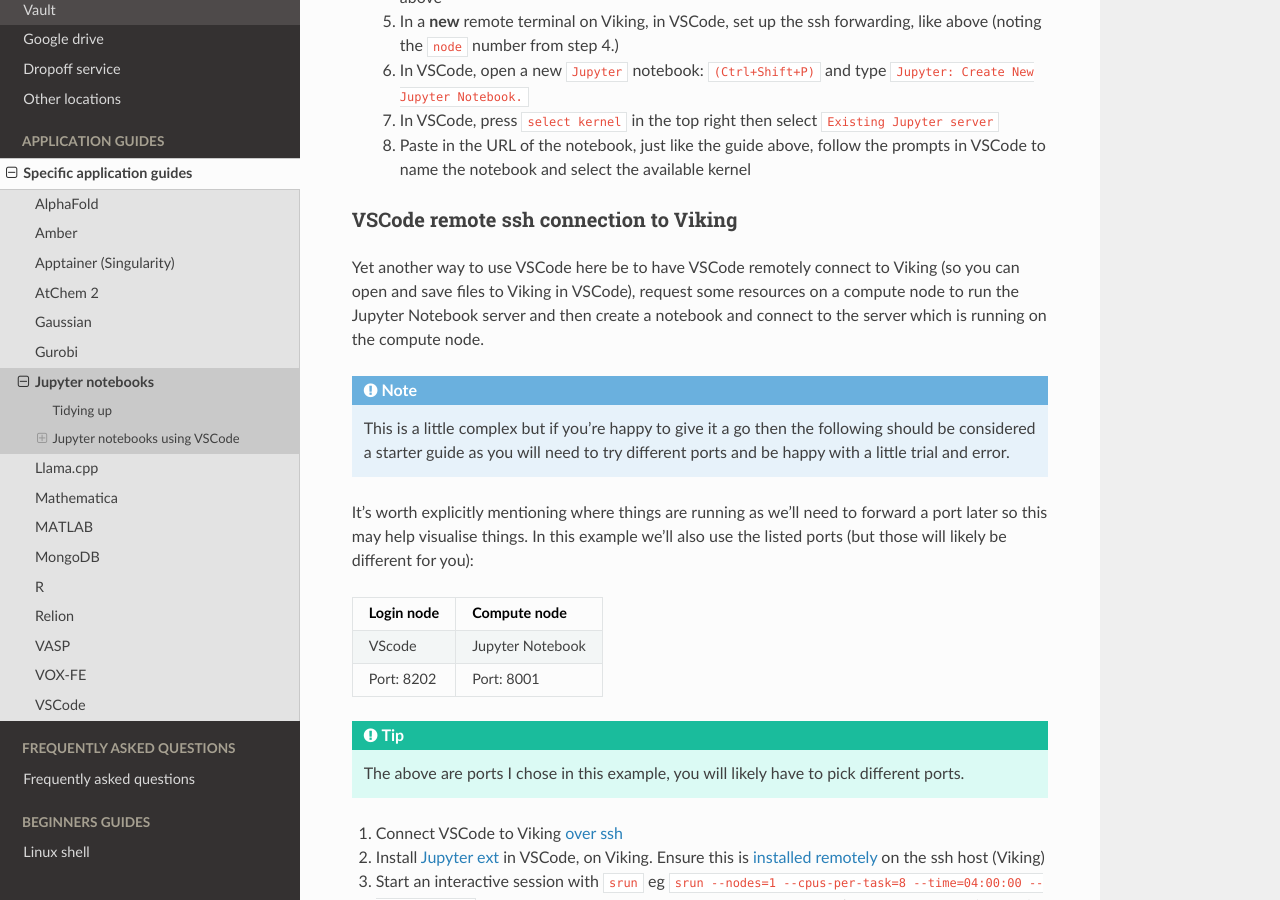
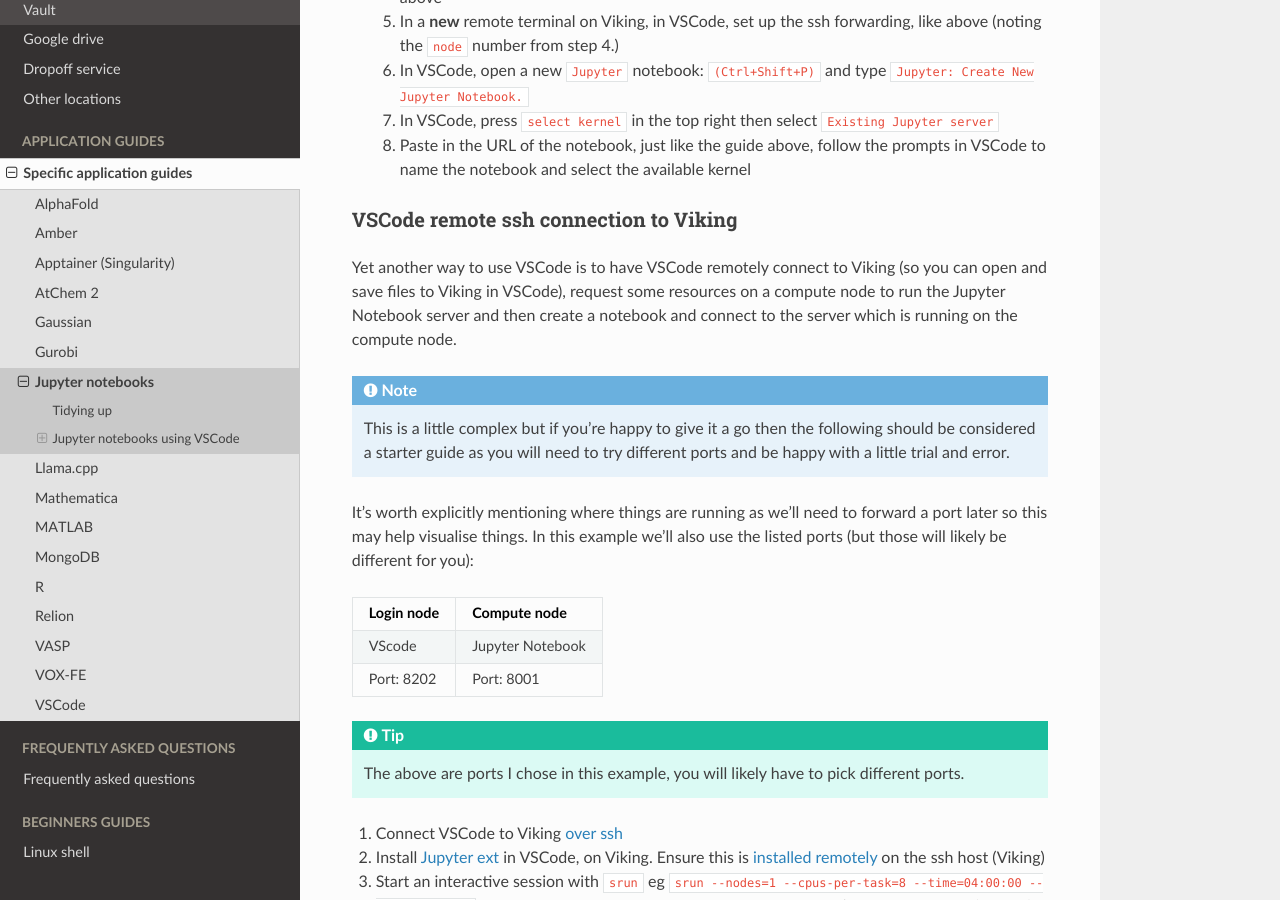
Before and after one commit to university-of-york/research-it-documentation, a Sphinx documentation site: the page built from docs/source/applications/jupyter.rst, in a window 1280 px wide and 900 px high, scrolled down 3359 px. Built offline with Sphinx 7.4.7 and the Read the Docs theme 3.1.0, drawn with Linux system fonts in a browser that asks for light colours.

Commit message:
fix typo

```diff
--- a/docs/source/applications/jupyter.rst
+++ b/docs/source/applications/jupyter.rst
@@ -186,7 +186,7 @@ Using some of the above guide as reference, another way to so this is with VSCod
 VSCode remote **ssh** connection to Viking
 ^^^^^^^^^^^^^^^^^^^^^^^^^^^^^^^^^^^^^^^^^^
 
-Yet another way to use VSCode here be to have VSCode remotely connect to Viking (so you can open and save files to Viking in VSCode), request some resources on a compute node to run the Jupyter Notebook server and then create a notebook and connect to the server which is running on the compute node.
+Yet another way to use VSCode is to have VSCode remotely connect to Viking (so you can open and save files to Viking in VSCode), request some resources on a compute node to run the Jupyter Notebook server and then create a notebook and connect to the server which is running on the compute node.
 
 .. note::
     This is a little complex but if you're happy to give it a go then the following should be considered a starter guide as you will need to try different ports and be happy with a little trial and error.
```
